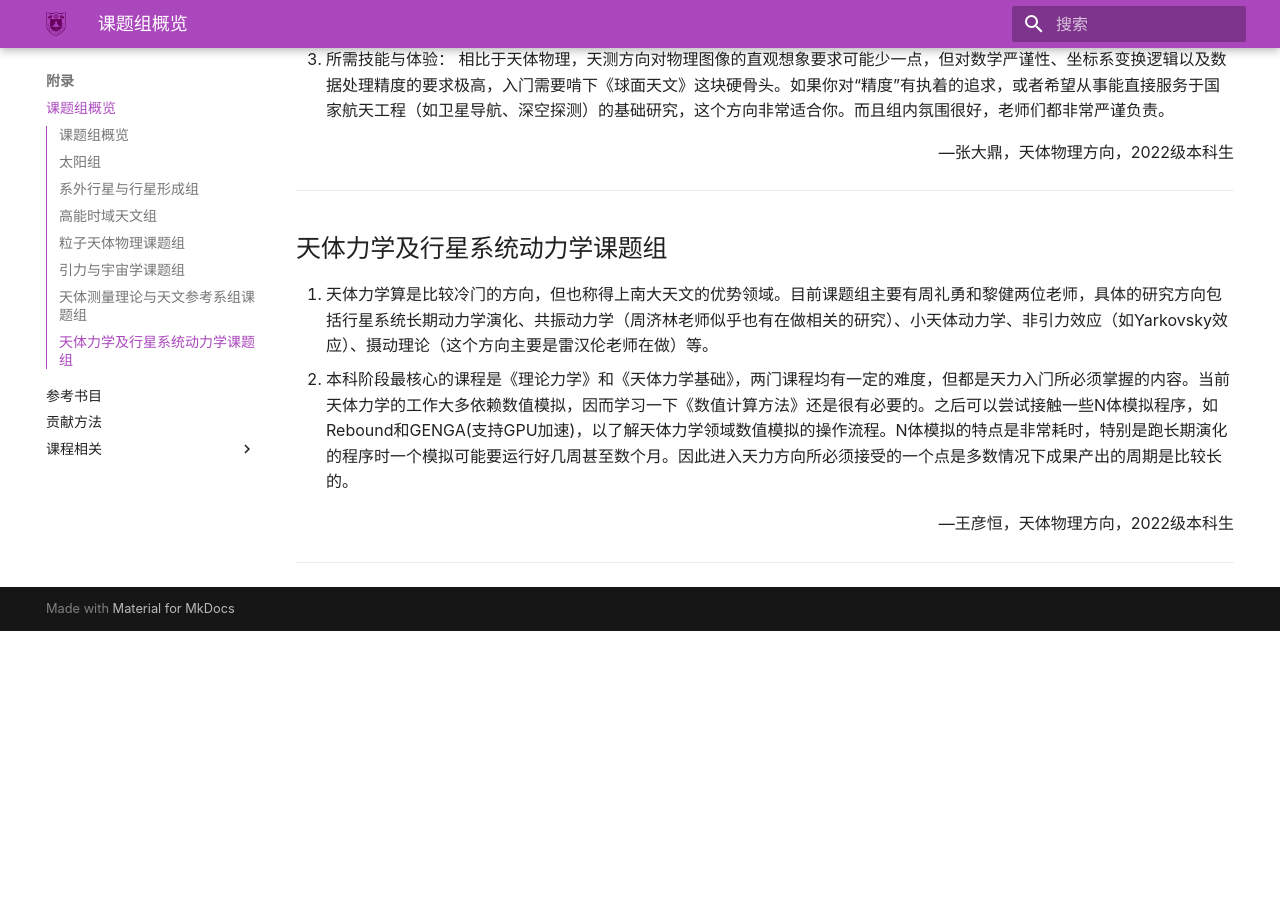
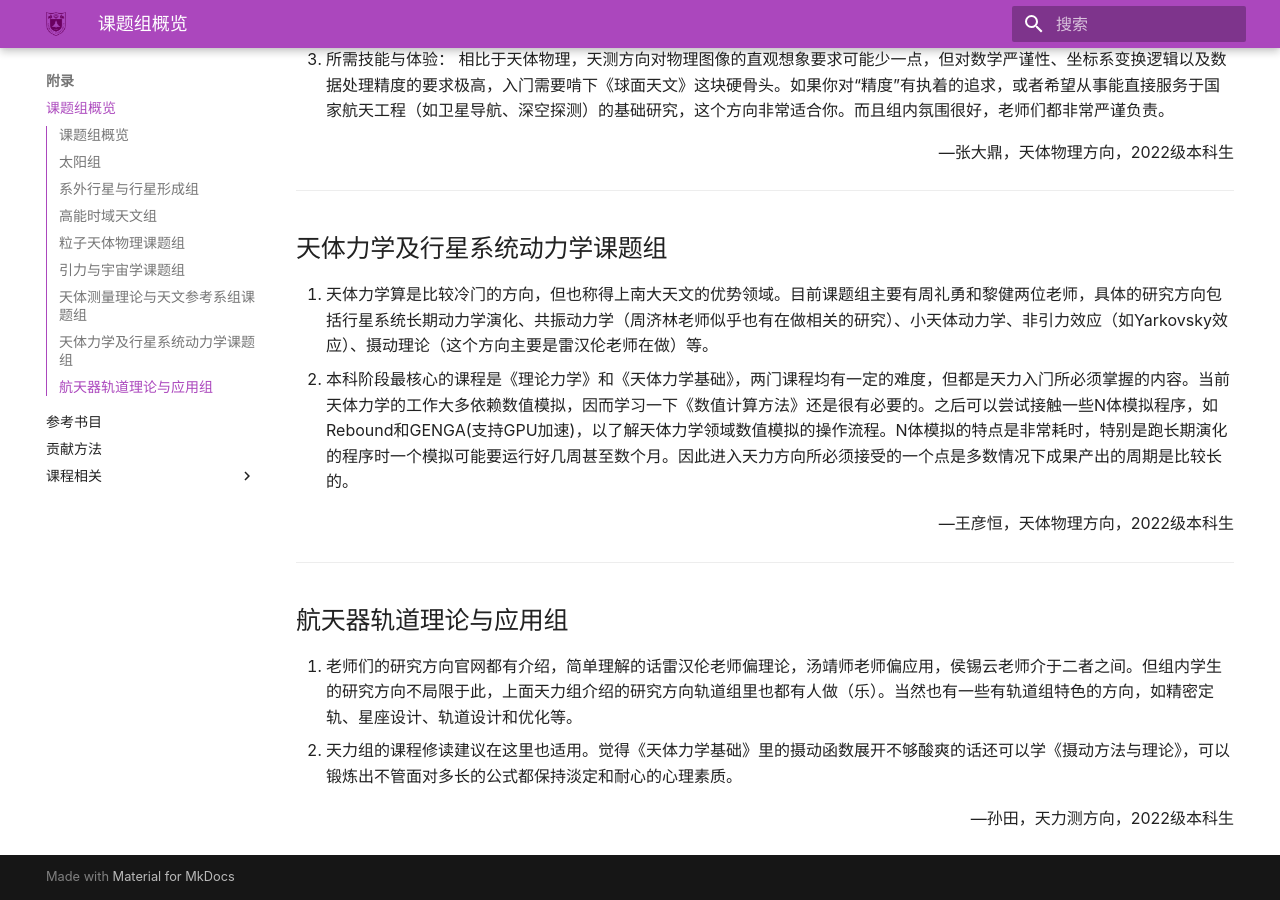
Before and after one commit to nju-astronomy/NJU-ASA, an MkDocs documentation site: the page built from docs/appendix/group.md, in a window 1280 px wide and 900 px high, scrolled down 3328 px. Built offline with MkDocs 1.6.1 and Material for MkDocs 9.7.7, drawn with Linux system fonts in a browser that asks for light colours; some web fonts are replaced; before the commit the page ends 3959 px from its top, so only the background shows below that; some of the changed text lies outside the part shown.

Commit message:
Update group.md

```diff
--- a/docs/appendix/group.md
+++ b/docs/appendix/group.md
@@ -10,7 +10,7 @@
 4. 银河系与恒星形成组：邱科平、李尚活、袁珍、李承东
 5. 高能天体物理组：李向东、陈阳、邵勇、徐晓杰、周平、王晨
 6. 高能时域天文组：黄永锋、王祥玉、王发印、张彬彬、柳若愚
-7. 空间探测组：侯锡云，汤靖师，雷汉伦
+7. 航天器轨道理论与应用组：侯锡云，汤靖师，雷汉伦
 8. 天体测量理论与天文参考系组：刘佳成、张鸿、刘牛
 9. 天体力学及行星系统动力学：周济林、周礼勇、黎健、雷汉伦
 10. 引力与宇宙学课题组：何建华
@@ -100,3 +100,10 @@
 </div>
 
 ---
+
+## 航天器轨道理论与应用组
+1. 老师们的研究方向官网都有介绍，简单理解的话雷汉伦老师偏理论，汤靖师老师偏应用，侯锡云老师介于二者之间。但组内学生的研究方向不局限于此，上面天力组介绍的研究方向轨道组里也都有人做（乐）。当然也有一些有轨道组特色的方向，如精密定轨、星座设计、轨道设计和优化等。
+2. 天力组的课程修读建议在这里也适用。觉得《天体力学基础》里的摄动函数展开不够酸爽的话还可以学《摄动方法与理论》，可以锻炼出不管面对多长的公式都保持淡定和耐心的心理素质。
+<div style="text-align: right;">
+—孙田，天力测方向，2022级本科生
+</div>
```
